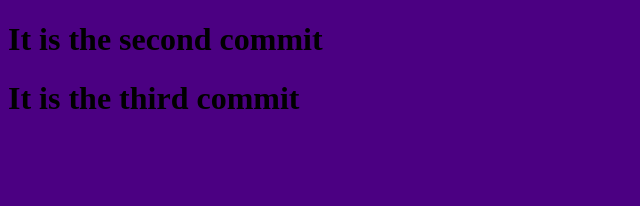
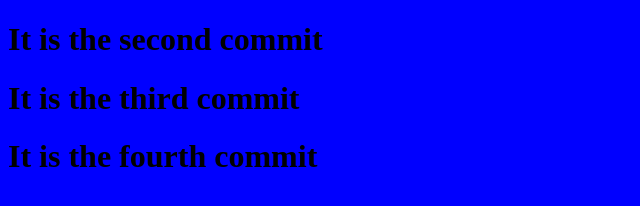
Before and after one commit to IITian-KeshavArora/demoRepo, a plain HTML site: page index.html in a window 1280 px wide. Shown: the whole page, without its empty margins (0-640 px from the left). Drawn offline with Linux system fonts and the light colour scheme.

Commit message:
fourth commit

```diff
--- a/app.js
+++ b/app.js
@@ -1,2 +1,3 @@
 // It is the 2nd commit
 // It is the 3rd commit
+// It is the 4th commit
--- a/index.html
+++ b/index.html
@@ -9,6 +9,7 @@
 <body>
     <h1>It is the second commit</h1>
     <h1>It is the third commit</h1>
+    <h1>It is the fourth commit</h1>
     <script src="app.js"></script>
 </body>
 </html>
--- a/style.css
+++ b/style.css
@@ -6,3 +6,7 @@ body
 {
     background-color: indigo;
 }
+body
+{
+    background-color: blue;
+}
```
